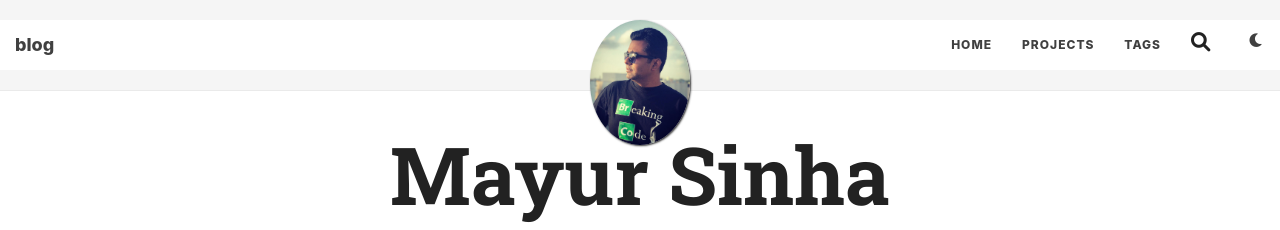
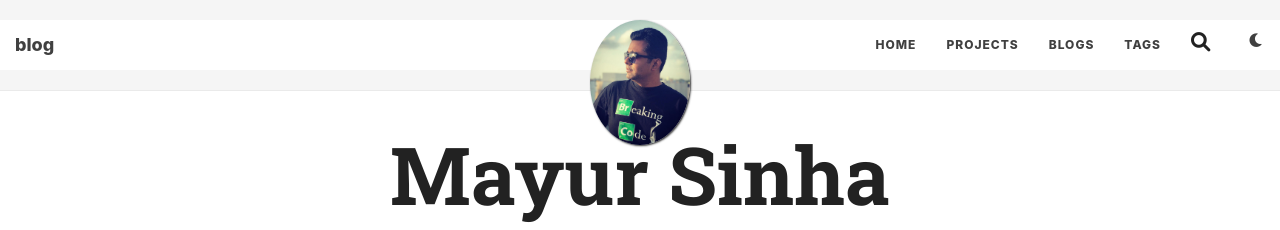
Before and after one commit to themayursinha/blog, a Jekyll site: the page built from index.md, in a window 1280 px wide. Shown: the top 230 px of the page. Built offline with Jekyll 4.4.1, drawn with Linux system fonts in a browser that asks for light colours; comment, search, counter and statistics services are not loaded.

Commit message:
fixing stuffs

```diff
--- a/_config.yml
+++ b/_config.yml
@@ -25,6 +25,7 @@ description: Mayur
 navbar-links:
   Home: "https://themayursinha.com"
   Projects: "projects"
+  Blogs: "blogs"
   Tags: https://themayursinha.com/tags/
 
 # Image to show in the navigation bar - image must be a square (width = height)
```
